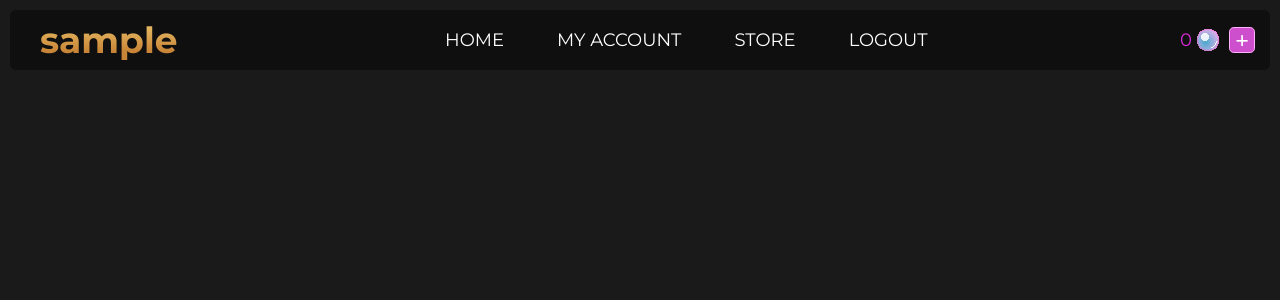
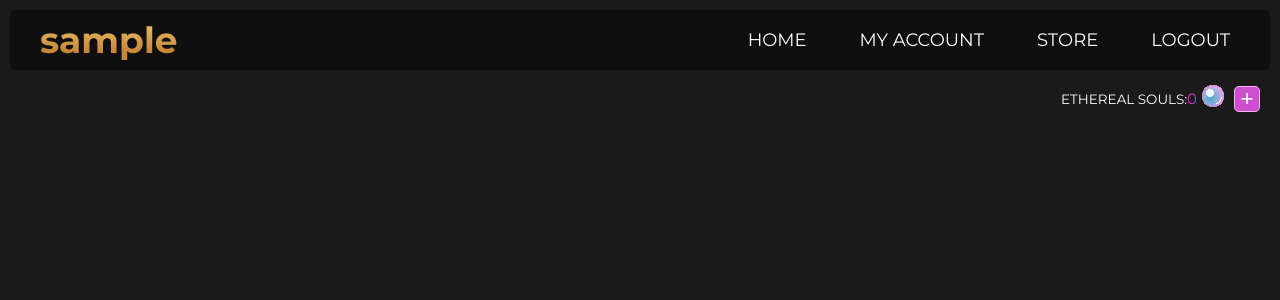
Before and after one commit to Trenoxxious/Ethereal-Lands-Website, a PHP site: page /account in a window 1280 px wide. Shown: the top 300 px of the page. Run offline with PHP 8.4, Linux system fonts and the light colour scheme; the visitor is signed in with stand-in values (Sample User, id 1); data that the repository does not hold is empty; some web fonts are replaced.

Commit message:
Update to souls

```diff
--- a/account.php
+++ b/account.php
@@ -71,10 +71,6 @@ $conn->close();
                 <a href="#">Store</a>
                 <a href="logout">Logout</a>
             </div>
-            <div class="souls">
-                <div class="souls-display"><?php echo htmlspecialchars($formatted_esouls); ?></div>
-                <span class="add-souls" id="buysouls">+</span>
-            </div>
             <div id="menuexpandaccount">
                 <svg xmlns="http://www.w3.org/2000/svg" height="32px" viewBox="0 -960 960 960" width="32px"
                     fill="#FFFFFF">
@@ -92,6 +88,14 @@ $conn->close();
             <a href="logout">Logout</a>
         </div>
     </div>
+    <div class="accountmain">
+        <div class="blanktop"></div>
+        <div class="souls">
+            <div class="souls-display"><span class="color-white">Ethereal Souls:</span>
+                <?php echo htmlspecialchars($formatted_esouls); ?></div>
+            <span class="add-souls" id="buysouls">+</span>
+        </div>
+    </div>
 </body>
 
 </html>
--- a/main.css
+++ b/main.css
@@ -260,10 +260,16 @@ li {
 }
 
 .souls {
+    margin: 0 20px;
     display: flex;
     align-items: center;
-    justify-content: center;
+    justify-content: flex-end;
     flex-direction: row;
+}
+
+.color-white {
+    color: white;
+    font-size: 0.9em;
 }
 
 .add-souls {
@@ -311,7 +317,7 @@ li {
 }
 
 .souls-display {
-    font-size: 1.5em;
+    font-size: 1.25em;
     text-transform: uppercase;
     font-family: "Montserrat", serif, sans-serif;
     color: rgb(218, 43, 218);
@@ -321,7 +327,6 @@ li {
 
 .souls-display::after {
     content: url(images/soul.png);
-    margin-top: 5px;
 }
 
 .button-main {
@@ -908,7 +913,7 @@ li {
     }
 
     .accountname {
-        font-size: 1.25em;
+        font-size: 1.5em;
         margin-left: 0;
     }
 
```
